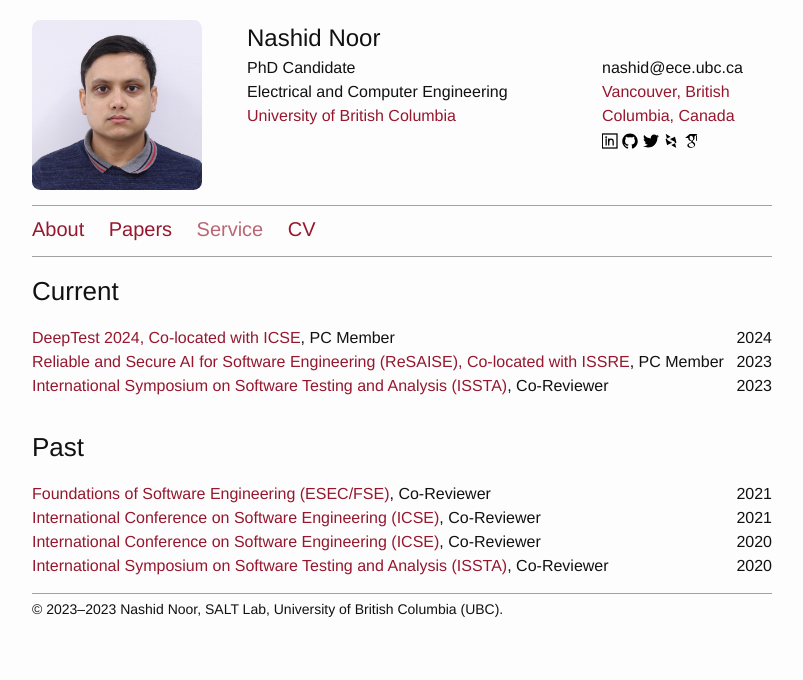
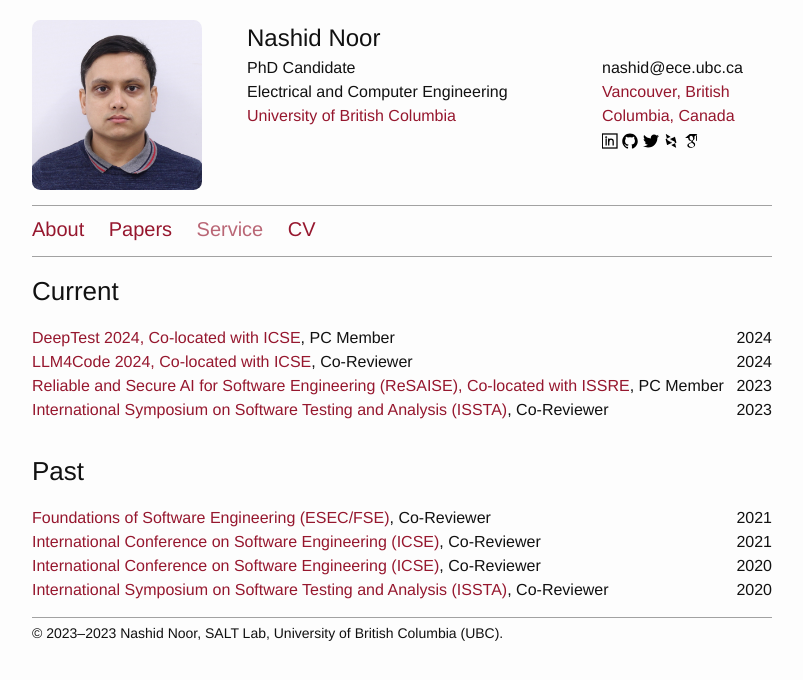
Before and after one commit to nashid/nashid.github.io, a Jekyll site: the page built from nav/service.md, in a window 1280 px wide. Shown: the top 680 px of the page, without its empty margins (238-1041 px from the left). Built offline with Jekyll 4.4.1, drawn with Linux system fonts in a browser that asks for light colours.

Commit message:
update service

```diff
--- a/_data/services.yml
+++ b/_data/services.yml
@@ -3,6 +3,12 @@
   role: PC Member
   year: 2024
   website: https://conf.researchr.org/home/icse-2024/deeptest-2024
+
+# 2024
+- name: LLM4Code 2024, Co-located with ICSE
+  role: Co-Reviewer
+  year: 2024
+  website: https://llm4code.github.io/
 
 # 2023
 - name: Reliable and Secure AI for Software Engineering (ReSAISE), Co-located with ISSRE
```
